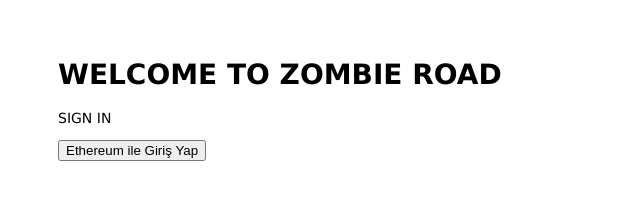
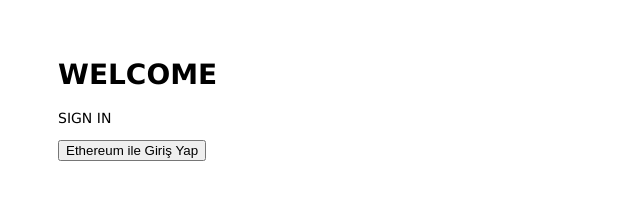
Before and after one commit to berkebicak/eth-sign-in, a website: page public/index.html in a window 1280 px wide. Shown: the whole page, without its empty margins (0-640 px from the left). Drawn offline with Linux system fonts and the light colour scheme.

Commit message:
Update index.html

```diff
--- a/public/index.html
+++ b/public/index.html
@@ -6,7 +6,7 @@
 </head>
 
 <body>
-  <h1>WELCOME TO ZOMBIE ROAD</h1>
+  <h1>WELCOME</h1>
   <p>SIGN IN</p>
   <button onclick="signIn()">Ethereum ile Giriş Yap</button>
 
```
